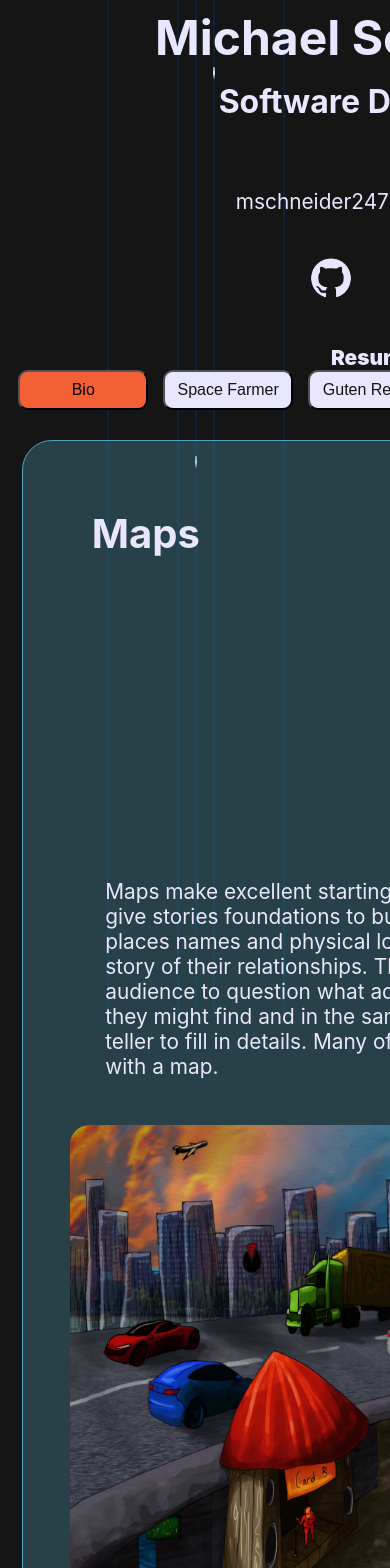
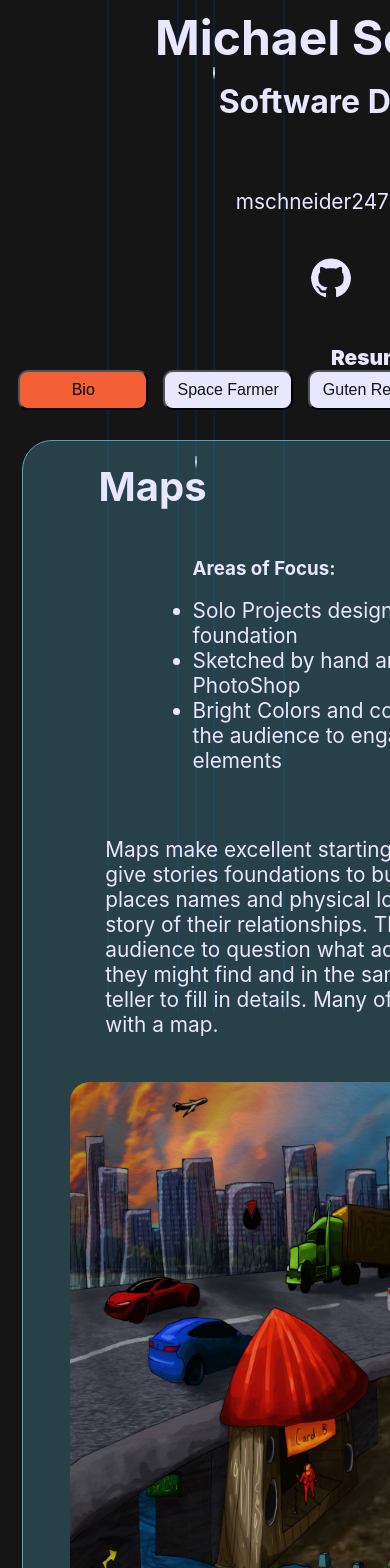
Before and after one commit to mschneider247/space-towel, a React (Create React App) app: page /space-towel/maps in a window 390 px wide. Shown: the top 1568 px of the page. Built offline with nearby package versions, Linux system fonts and the light colour scheme.

Commit message:
Style title, description and social buttons for projects in mobile

```diff
--- a/src/components/Maps/Maps.css
+++ b/src/components/Maps/Maps.css
@@ -25,3 +25,10 @@
 .screenshots3:hover {
   transform: scale(1.2);
 }
+
+@media screen and (max-width: 1220px) {
+  .map_tech {
+    margin: 4% auto;
+    width: 80%;
+  }
+}
--- a/src/components/SpaceFarmer/SpaceFarmer.css
+++ b/src/components/SpaceFarmer/SpaceFarmer.css
@@ -65,3 +65,18 @@
 ul {
   text-align: left;
 }
+
+@media screen and (max-width: 1220px) {
+  .project_section {
+    flex-direction: column;
+  }
+
+  .project_title {
+    margin: 1% 0 0 9%;
+  }
+
+  .project_tech {
+    margin: 4% auto;
+    width: 80%;
+  }
+}
```
